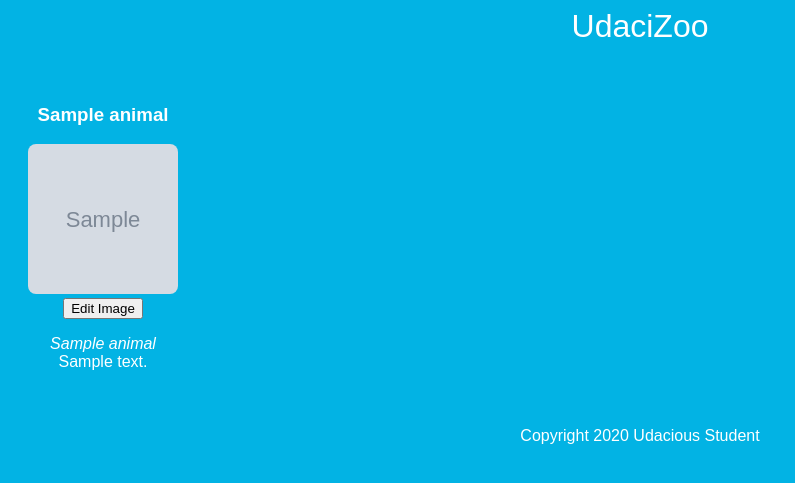
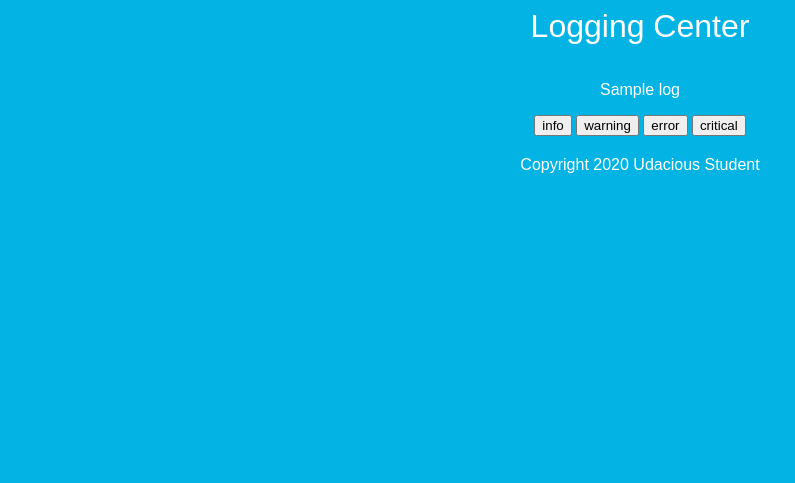
Before and after one commit to kaysunphd/starter, a Flask app: template FlaskExercise/templates/index.html in a window 1280 px wide. Shown: the top 483 px of the page, without its empty margins (0-795 px from the left). Run offline with Flask 2, Linux system fonts and the light colour scheme; tables that the repository leaves empty hold one stand-in row (values such as "Sample post"); the template is opened without the code that fills it: values that come from a table or form of the project are taken from there, most other values are stand-ins (such as "Sample title", 1, 10 or a date in 2020); grey boxes marked "Sample" are stand-in pictures.

Commit message:
monitoring

```diff
--- a/FlaskExercise/static/main.css
+++ b/FlaskExercise/static/main.css
@@ -2,14 +2,8 @@ html {
   font-family: OpenSans, sans-serif;
   color: #fff;
 }
-
 body {
   background: #02B3E4;
-}
-img {
-  border-radius: 8px;
-  height:150px;
-  width:150px;
 }
 .container {
   display:grid;
@@ -18,25 +12,15 @@ img {
   "hd hd hd"
   "main main main"
   "ft ft ft";
-}
-.flex-container {
-  display: flex;
-  flex-wrap: wrap;
+  text-align: center;
 }
 .header {
   grid-area: hd;
-  text-align: center;
   font-size: 32px;
 }
 .footer {
   grid-area: ft;
-  text-align: center;
 }
 .content {
   grid-area: main;
 }
-.animal {
-  max-width: 200px;
-  margin: 20px;
-  text-align: center;
-}
--- a/FlaskExercise/templates/index.html
+++ b/FlaskExercise/templates/index.html
@@ -2,7 +2,7 @@
 <html lang="en">
   <head>
     <meta charset="utf-8" />
-    <title>Connecting Your App to Storage</title>
+    <title>Monitoring & Logging</title>
     <meta
       content="width=device-width, initial-scale=1, maximum-scale=1"
       name="viewport"
@@ -11,32 +11,20 @@
   </head>
 
   <body>
-  <div class = "container">
-    <div class="header box">UdaciZoo</div>
-    <div class="content box">
-      <div class="flex-container">
-        {% for animal in animals %}
-        <div class="animal">
-          <h3>{{ animal.name }}</h3>
-          {% if animal.image_path %}
-            <img src="{{ imageSource + animal.image_path }}"/><br>
-            <form action="/animal/{{ animal.id }}">
-              <input type="submit" value="Edit Image" />
-            </form>
-          {% else %}
-            <form action="/animal/{{ animal.id }}">
-              <input type="submit" value="Add Image" />
-            </form>
-          {% endif %}
-          <p>
-            <i>{{ animal.scientific_name }}</i><br>
-            {{ animal.description }}<br>
-          </p>
-        </div>
-      {% endfor %}
+    <div class = "container">
+      <div class="header box">Logging Center</div>
+      <div class="content box">
+        {% if log %}
+          <p>{{ log }}</p>
+        {% endif %}
+        <form action="/">
+          <input type="submit" name="log_button" value="info">
+          <input type="submit" name="log_button" value="warning">
+          <input type="submit" name="log_button" value="error">
+          <input type="submit" name="log_button" value="critical">
+        </form>
       </div>
+      <div class="footer box">Copyright 2020 Udacious Student</div>
     </div>
-    <div class="footer box">Copyright 2020 Udacious Student</div>
-  </div>
   </body>
 </html>
```
Also changed, not shown: FlaskExercise/__init__.py (+7 -4 lines), FlaskExercise/forms.py (deleted, +0 -8 lines), FlaskExercise/models.py (deleted, +0 -40 lines), FlaskExercise/templates/animal.html (deleted, +0 -37 lines), FlaskExercise/views.py (+16 -25 lines), config.py (deleted, +0 -17 lines), requirements.txt (+1 -8 lines), sql_scripts/animals-table-init.sql (deleted, +0 -29 lines), README.md, example-connected-app.png (deleted).
